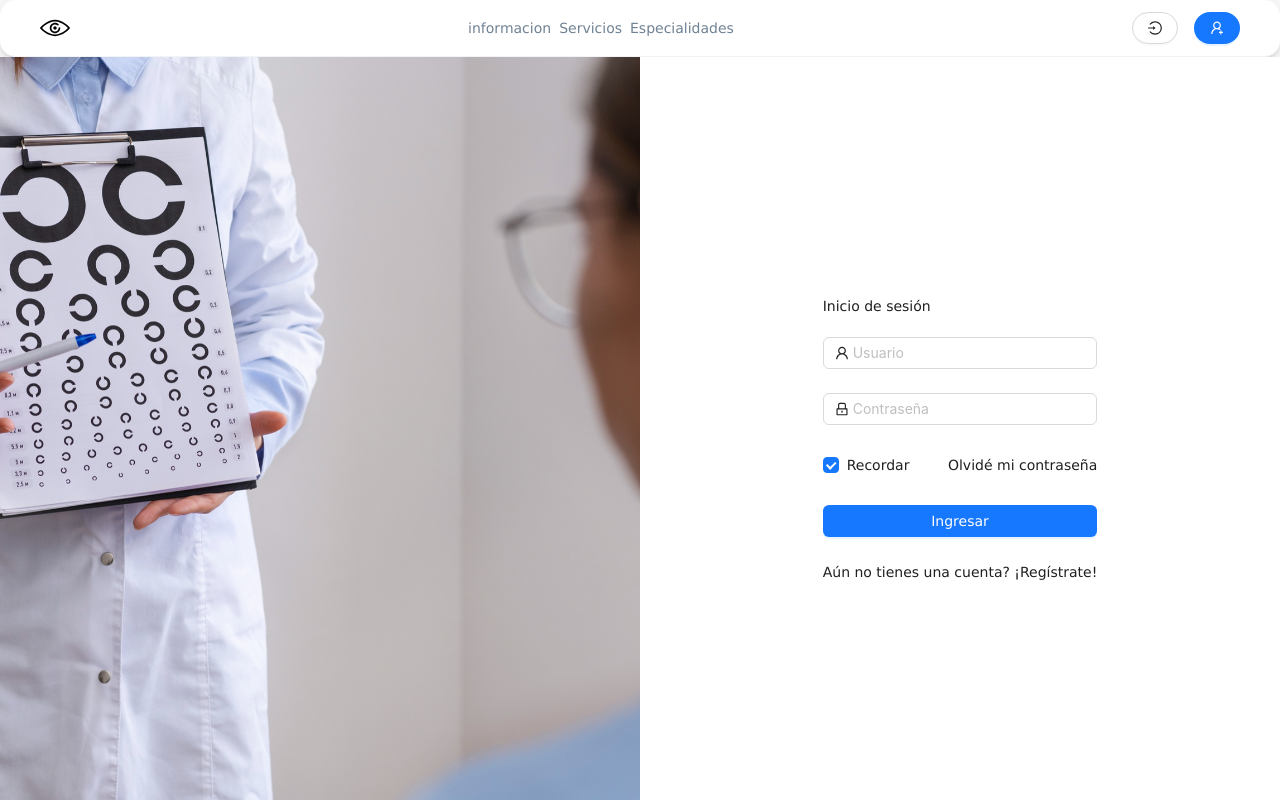
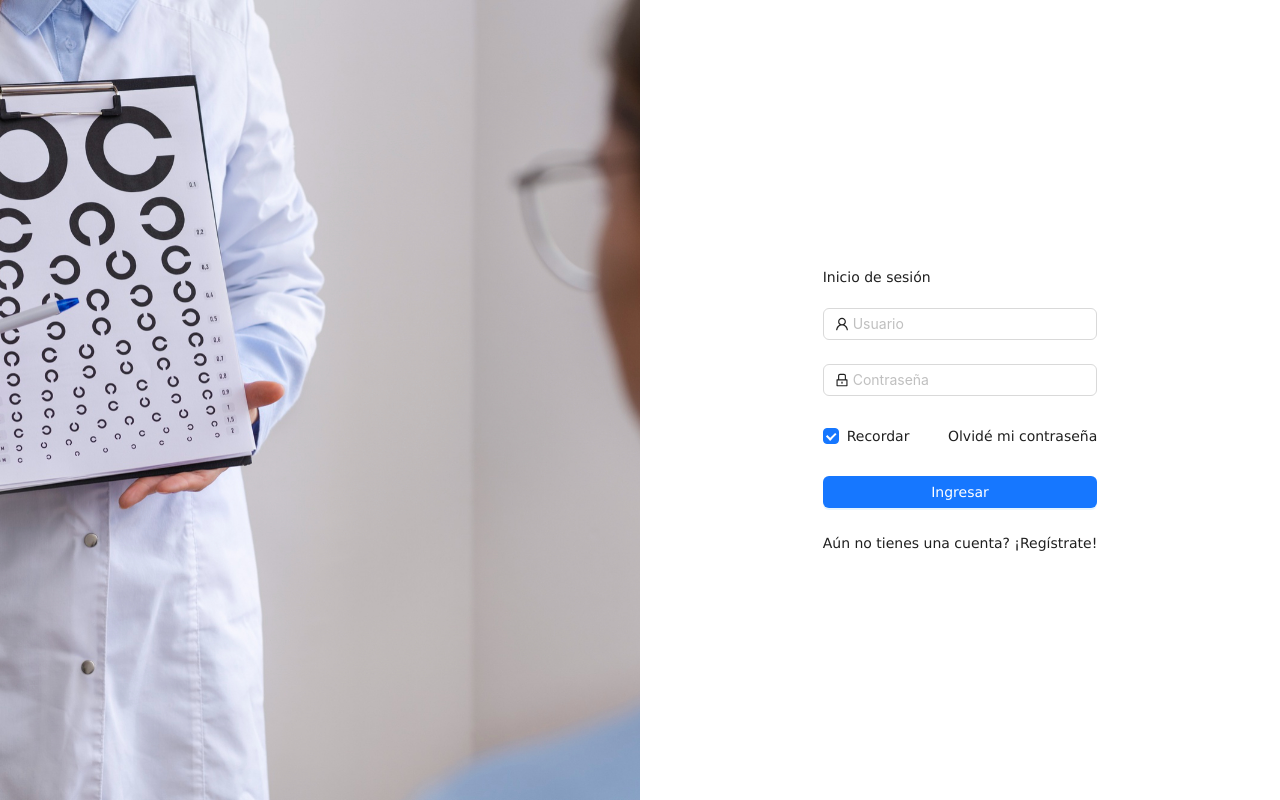
Before and after one commit to SalethxJhoselin/Clinica-Oftalmologica, a React (Vite) app: page /login in a window 1280 px wide. Built offline with nearby package versions, Linux system fonts and the light colour scheme.

Commit message:
Add login functionality to App.jsx

```diff
--- a/src/App.jsx
+++ b/src/App.jsx
@@ -1,9 +1,9 @@
-import React from 'react';
 import { BrowserRouter } from 'react-router-dom';
-import Navbar from './components/Layout/Navbar';
+//import Navbar from './components/Layout/Navbar';
 import MyRoutes from './routes/routes';
 import Sidebar from './components/Layout/Sidebar';
 import { AuthProvider, useAuth } from './components/users/AuthContext';
+
 
 const AppContent = () => {
   const { isLoggedIn, sidebarOpen, setSidebarOpen } = useAuth();
@@ -14,7 +14,7 @@ const AppContent = () => {
         <Sidebar sidebarOpen={sidebarOpen} setSidebarOpen={setSidebarOpen} />
       )}
       <div className="flex-1 flex flex-col overflow-x-hidden">
-        <Navbar />
+        {/*<Navbar />*/}
         <MyRoutes />
       </div>
     </div>
```
